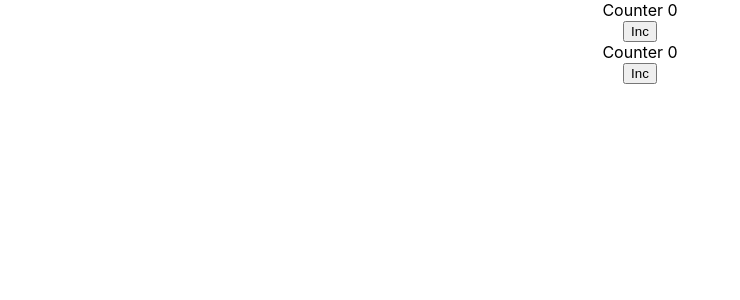
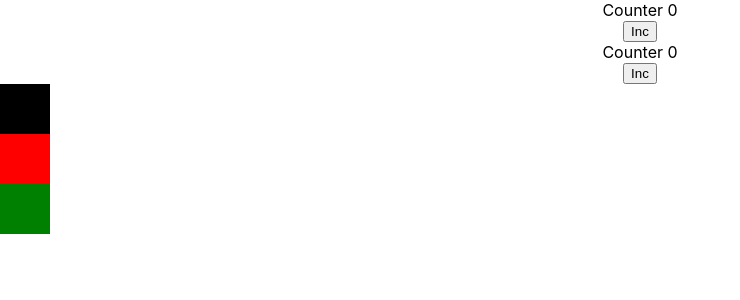
Before and after one commit to tscislo/react-playground, a React (Create React App) app: page / in a window 1280 px wide. Shown: the top 300 px of the page, without its empty margins (0-740 px from the left). Built offline with nearby package versions, Linux system fonts and the light colour scheme.

Commit message:
primitive context

```diff
--- a/src/App.tsx
+++ b/src/App.tsx
@@ -1,13 +1,13 @@
 import React from 'react';
-import logo from './logo.svg';
 import './App.css';
-import {CounterComponent} from "./lifted-local-state/counter.component";
 import {ParentComponent} from "./lifted-local-state/parent.component";
+import {ParentColorComponent} from "./primitive-context/parent-context";
 
 function App() {
     return (
         <div className="App">
             <ParentComponent/>
+            <ParentColorComponent />
         </div>
     );
 }
--- /dev/null
+++ b/src/primitive-context/color-component.tsx
@@ -0,0 +1,13 @@
+import React, {useContext} from "react";
+import {ColorContext} from "./color.context";
+
+export const ColorComponent = () => {
+    const colorContext = useContext(ColorContext);
+    return (
+        <div style={{
+            width: '50px',
+            height: '50px',
+            backgroundColor: colorContext
+        }}/>
+    )
+}
--- /dev/null
+++ b/src/primitive-context/color.context.ts
@@ -0,0 +1,3 @@
+import {createContext} from "react";
+
+export const ColorContext = createContext<string>('black');
--- /dev/null
+++ b/src/primitive-context/parent-context.tsx
@@ -0,0 +1,20 @@
+import React from "react";
+import {ColorContext} from "./color.context";
+import {ColorComponent} from "./color-component";
+
+export const ParentColorComponent = () => {
+
+    return (
+        <>
+            <ColorComponent/>
+            <ColorContext.Provider value={'blue'}>
+                <ColorContext.Provider value={'red'}>
+                    <ColorComponent/>
+                </ColorContext.Provider>
+            </ColorContext.Provider>
+            <ColorContext.Provider value={'green'}>
+                <ColorComponent/>
+            </ColorContext.Provider>
+        </>
+    )
+}
```
